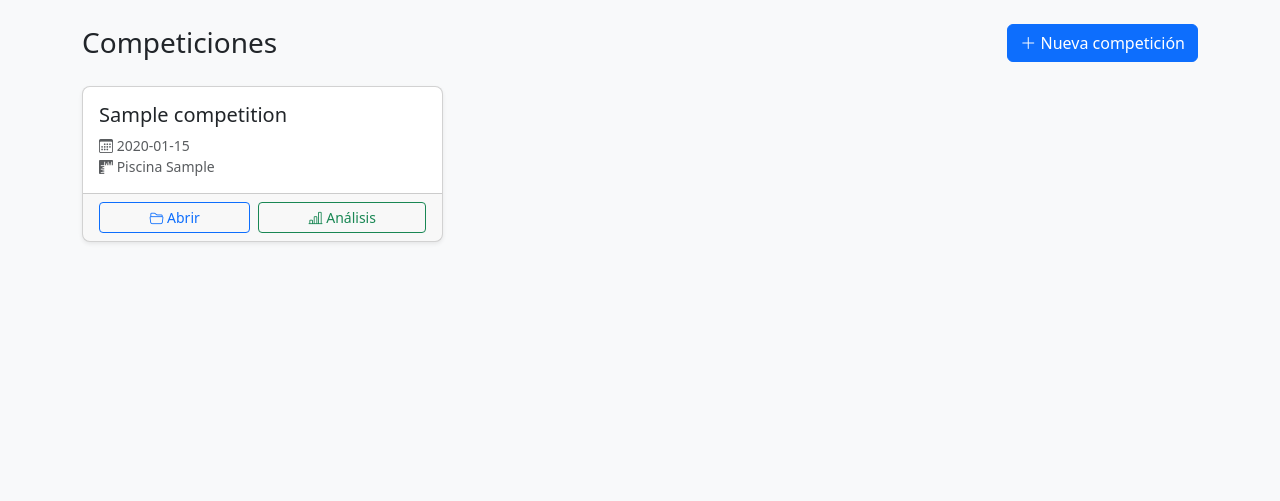
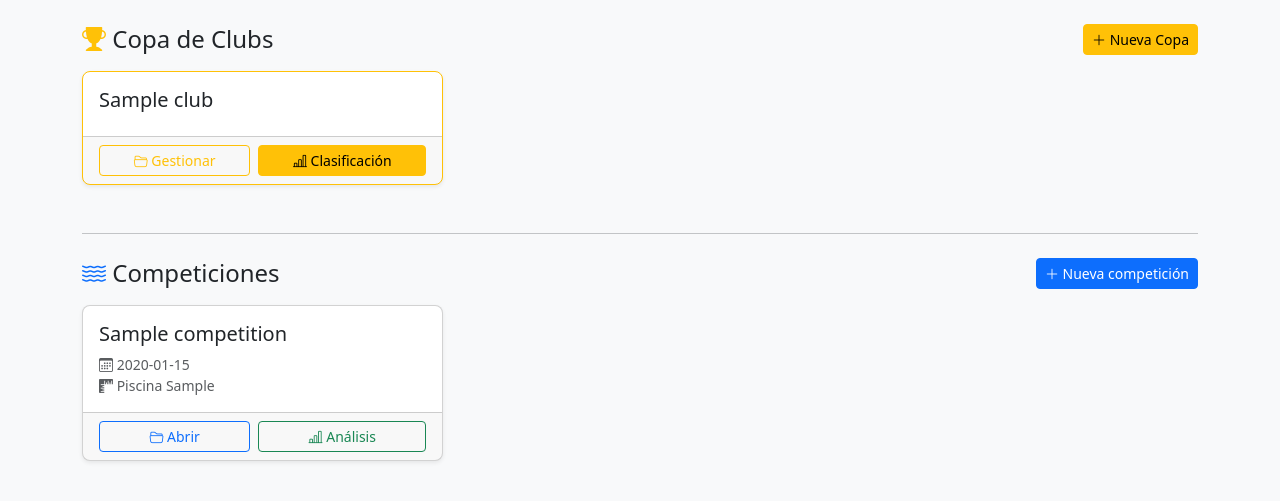
Before and after one commit to dapricu/abadononat, a Flask app: page / in a window 1280 px wide. Shown: the part 56-557 px from the top of the page. Run offline with Flask 3, Linux system fonts and the light colour scheme; tables that the repository leaves empty hold one stand-in row (values such as "Sample post").

Commit message:
Add Copa de Clubs combined club championship
New feature that groups multiple division competitions and produces a
joint club ranking as if all 24 clubs competed in a single event.

- analyzer.py: compute_copa_classification() merges all results by
  (gender, distance, stroke) across divisions, sorts by time, and
  assigns FNCV Copa points (19,16,14,13,12,11...3,2,1 for places 1-16);
  ties share the same position and points
- app.py: copa_clubs + copa_clubs_competitions tables; routes for
  creating/managing Copas, linking division competitions, and rendering
  the joint classification
- templates/copa_new.html: create a new Copa
- templates/copa.html: manage linked divisions, show scoring explanation
- templates/copa_clasificacion.html: club ranking table with expandable
  point breakdown per event, horizontal bar chart for top 20 clubs,
  and per-event detail tab with gender/stroke filters
- templates/index.html: Copa de Clubs section above competitions list

https://claude.ai/code/session_01C9rwEFZaXVx2JoyHrG7rwW

```diff
--- a/analyzer.py
+++ b/analyzer.py
@@ -185,6 +185,96 @@ def _rec_to_dict(r: ImprovementRecord) -> dict:
     }
 
 
+# Points awarded to positions 1–16 in Copa de Clubs (FNCV scoring)
+COPA_POINTS = [19, 16, 14, 13, 12, 11, 10, 9, 8, 7, 6, 5, 4, 3, 2, 1]
+
+
+def compute_copa_classification(all_results: list[dict]) -> dict:
+    """
+    Simulate a combined Copa de Clubs classification.
+
+    Takes results from multiple competitions (divisions) already tagged with
+    a 'division' key. For each event (gender + distance + stroke), merges all
+    valid finishers, sorts by result_time, and assigns Copa points:
+      1st → 19, 2nd → 16, 3rd → 14, 4th–16th → 13 down to 1, rest → 0.
+
+    Events are matched by (gender, distance, stroke) so different event
+    numbers across PDFs from different divisions are treated as the same event.
+
+    Returns:
+      {
+        'club_ranking': [{'club', 'total_points', 'events_scored', 'breakdown': {event_key: pts}}, ...],
+        'events': {
+          event_key: {
+            'gender', 'distance', 'stroke',
+            'finishers': [{'pos', 'swimmer_name', 'club', 'result_time', 'division', 'copa_points'}, ...]
+          }
+        }
+      }
+    """
+    # Group finishers by (gender, distance, stroke)
+    event_groups: dict[tuple, list[dict]] = {}
+    for r in all_results:
+        if r.get('dsq') or r.get('result_time') is None:
+            continue
+        key = (r['gender'], r['distance'], r['stroke'])
+        event_groups.setdefault(key, []).append(r)
+
+    club_points: dict[str, dict] = {}  # club → {total, events_scored, breakdown}
+    events_out: dict[str, dict] = {}
+
+    for (gender, distance, stroke), finishers in sorted(event_groups.items()):
+        # Sort by result_time ascending (fastest first); ties share the same position
+        finishers_sorted = sorted(finishers, key=lambda r: r['result_time'])
+
+        event_key = f'{gender}_{distance}m_{stroke}'
+        annotated = []
+        pos = 0
+        prev_time = None
+        prev_copa_pts = 0
+        for i, r in enumerate(finishers_sorted):
+            if r['result_time'] != prev_time:
+                pos = i + 1
+                prev_copa_pts = COPA_POINTS[pos - 1] if pos <= len(COPA_POINTS) else 0
+                prev_time = r['result_time']
+            copa_pts = prev_copa_pts
+
+            annotated.append({
+                'pos': pos,
+                'swimmer_name': r['swimmer_name'],
+                'club': r['club'],
+                'year': r.get('year', ''),
+                'result_time': r['result_time'],
+                'division': r.get('division', ''),
+                'copa_points': copa_pts,
+            })
+
+            if copa_pts > 0 and r['club']:
+                entry = club_points.setdefault(r['club'], {'total': 0, 'events_scored': 0, 'breakdown': {}})
+                entry['total'] += copa_pts
+                entry['events_scored'] += 1
+                entry['breakdown'][event_key] = entry['breakdown'].get(event_key, 0) + copa_pts
+
+        events_out[event_key] = {
+            'gender': gender,
+            'distance': distance,
+            'stroke': stroke,
+            'finishers': annotated,
+        }
+
+    club_ranking = sorted(
+        [{'club': club, **data} for club, data in club_points.items()],
+        key=lambda x: (-x['total'], x['club'])
+    )
+    for i, row in enumerate(club_ranking):
+        row['rank'] = i + 1
+
+    return {
+        'club_ranking': club_ranking,
+        'events': events_out,
+    }
+
+
 def seconds_to_time(secs: float) -> str:
     """Format float seconds as M:SS.cc string."""
     if secs is None:
--- a/app.py
+++ b/app.py
@@ -14,7 +14,7 @@ from flask import (
 from werkzeug.utils import secure_filename
 
 from parser import parse_inscriptions, parse_results
-from analyzer import analyze, seconds_to_time
+from analyzer import analyze, compute_copa_classification, seconds_to_time
 
 # ---------------------------------------------------------------------------
 # App setup
@@ -95,6 +95,19 @@ def init_db():
             result_time              REAL,
             points                   REAL,
             dsq                      INTEGER DEFAULT 0
+        );
+
+        CREATE TABLE IF NOT EXISTS copa_clubs (
+            id         INTEGER PRIMARY KEY AUTOINCREMENT,
+            name       TEXT NOT NULL,
+            created_at TEXT NOT NULL
+        );
+
+        CREATE TABLE IF NOT EXISTS copa_clubs_competitions (
+            copa_id        INTEGER NOT NULL REFERENCES copa_clubs(id) ON DELETE CASCADE,
+            competition_id INTEGER NOT NULL REFERENCES competitions(id) ON DELETE CASCADE,
+            division_name  TEXT DEFAULT '',
+            PRIMARY KEY (copa_id, competition_id)
         );
     """)
     db.commit()
@@ -181,7 +194,10 @@ def index():
     comps = db.execute(
         'SELECT * FROM competitions ORDER BY created_at DESC'
     ).fetchall()
-    return render_template('index.html', competitions=comps)
+    copas = db.execute(
+        'SELECT * FROM copa_clubs ORDER BY created_at DESC'
+    ).fetchall()
+    return render_template('index.html', competitions=comps, copas=copas)
 
 
 @app.route('/competition/new', methods=['GET', 'POST'])
@@ -363,6 +379,129 @@ def analysis_json(comp_id: int):
 
 
 # ---------------------------------------------------------------------------
+# Copa de Clubs helpers
+# ---------------------------------------------------------------------------
+
+def get_copa(copa_id: int):
+    return get_db().execute('SELECT * FROM copa_clubs WHERE id=?', (copa_id,)).fetchone()
+
+
+def _copa_competitions(db, copa_id: int) -> list[sqlite3.Row]:
+    return db.execute(
+        '''SELECT c.*, cc.division_name
+           FROM copa_clubs_competitions cc
+           JOIN competitions c ON c.id = cc.competition_id
+           WHERE cc.copa_id = ?
+           ORDER BY cc.division_name''',
+        (copa_id,)
+    ).fetchall()
+
+
+# ---------------------------------------------------------------------------
+# Copa de Clubs routes
+# ---------------------------------------------------------------------------
+
+@app.route('/copa/new', methods=['GET', 'POST'])
+def new_copa():
+    if request.method == 'POST':
+        name = request.form.get('name', '').strip()
+        if not name:
+            flash('El nombre de la Copa es obligatorio.', 'danger')
+            return redirect(url_for('new_copa'))
+        db = get_db()
+        cur = db.execute(
+            'INSERT INTO copa_clubs (name, created_at) VALUES (?,?)',
+            (name, datetime.utcnow().isoformat())
+        )
+        db.commit()
+        flash('Copa de Clubs creada.', 'success')
+        return redirect(url_for('copa', copa_id=cur.lastrowid))
+    return render_template('copa_new.html')
+
+
+@app.route('/copa/<int:copa_id>')
+def copa(copa_id: int):
+    c = get_copa(copa_id)
+    if c is None:
+        flash('Copa no encontrada.', 'danger')
+        return redirect(url_for('index'))
+    db = get_db()
+    linked = _copa_competitions(db, copa_id)
+    linked_ids = {row['id'] for row in linked}
+    all_comps = db.execute('SELECT * FROM competitions ORDER BY name').fetchall()
+    available = [comp for comp in all_comps if comp['id'] not in linked_ids]
+    return render_template('copa.html', copa=c, linked=linked, available=available)
+
+
+@app.route('/copa/<int:copa_id>/add', methods=['POST'])
+def copa_add_competition(copa_id: int):
+    c = get_copa(copa_id)
+    if c is None:
+        flash('Copa no encontrada.', 'danger')
+        return redirect(url_for('index'))
+    comp_id = request.form.get('competition_id', type=int)
+    division_name = request.form.get('division_name', '').strip()
+    if not comp_id:
+        flash('Selecciona una competición.', 'danger')
+        return redirect(url_for('copa', copa_id=copa_id))
+    db = get_db()
+    db.execute(
+        'INSERT OR IGNORE INTO copa_clubs_competitions (copa_id, competition_id, division_name) VALUES (?,?,?)',
+        (copa_id, comp_id, division_name)
+    )
+    db.commit()
+    flash('División añadida.', 'success')
+    return redirect(url_for('copa', copa_id=copa_id))
+
+
+@app.route('/copa/<int:copa_id>/remove/<int:comp_id>', methods=['POST'])
+def copa_remove_competition(copa_id: int, comp_id: int):
+    db = get_db()
+    db.execute(
+        'DELETE FROM copa_clubs_competitions WHERE copa_id=? AND competition_id=?',
+        (copa_id, comp_id)
+    )
+    db.commit()
+    flash('División eliminada de la Copa.', 'success')
+    return redirect(url_for('copa', copa_id=copa_id))
+
+
+@app.route('/copa/<int:copa_id>/delete', methods=['POST'])
+def delete_copa(copa_id: int):
+    db = get_db()
+    db.execute('DELETE FROM copa_clubs WHERE id=?', (copa_id,))
+    db.commit()
+    flash('Copa eliminada.', 'success')
+    return redirect(url_for('index'))
+
+
+@app.route('/copa/<int:copa_id>/clasificacion')
+def copa_clasificacion(copa_id: int):
+    c = get_copa(copa_id)
+    if c is None:
+        flash('Copa no encontrada.', 'danger')
+        return redirect(url_for('index'))
+    db = get_db()
+    linked = _copa_competitions(db, copa_id)
+    if not linked:
+        flash('Añade al menos una división antes de ver la clasificación.', 'warning')
+        return redirect(url_for('copa', copa_id=copa_id))
+
+    all_results: list[dict] = []
+    for row in linked:
+        comp_results = _load_results(db, row['id'])
+        division = row['division_name'] or row['name']
+        for r in comp_results:
+            r['division'] = division
+            r['competition_name'] = row['name']
+        all_results.extend(comp_results)
+
+    data = compute_copa_classification(all_results)
+    return render_template('copa_clasificacion.html', copa=c, linked=linked, data=data,
+                           seconds_to_time=seconds_to_time)
+
+
+# ---------------------------------------------------------------------------
 # Template filters
 # ---------------------------------------------------------------------------
 
--- a/templates/index.html
+++ b/templates/index.html
@@ -1,10 +1,49 @@
 {% extends 'base.html' %}
-{% block title %}Competiciones – Análisis Natación{% endblock %}
+{% block title %}Inicio – Análisis Natación{% endblock %}
 
 {% block content %}
-<div class="d-flex justify-content-between align-items-center mb-4">
-  <h1 class="h3 mb-0">Competiciones</h1>
-  <a href="{{ url_for('new_competition') }}" class="btn btn-primary">
+
+<!-- Copa de Clubs -->
+<div class="d-flex justify-content-between align-items-center mb-3">
+  <h2 class="h4 mb-0"><i class="bi bi-trophy-fill text-warning"></i> Copa de Clubs</h2>
+  <a href="{{ url_for('new_copa') }}" class="btn btn-warning btn-sm">
+    <i class="bi bi-plus-lg"></i> Nueva Copa
+  </a>
+</div>
+
+{% if copas %}
+<div class="row row-cols-1 row-cols-md-3 g-3 mb-5">
+  {% for copa in copas %}
+  <div class="col">
+    <div class="card h-100 border-warning shadow-sm">
+      <div class="card-body">
+        <h5 class="card-title">{{ copa.name }}</h5>
+      </div>
+      <div class="card-footer d-flex gap-2">
+        <a href="{{ url_for('copa', copa_id=copa.id) }}" class="btn btn-sm btn-outline-warning flex-fill">
+          <i class="bi bi-folder2-open"></i> Gestionar
+        </a>
+        <a href="{{ url_for('copa_clasificacion', copa_id=copa.id) }}" class="btn btn-sm btn-warning flex-fill">
+          <i class="bi bi-bar-chart-line"></i> Clasificación
+        </a>
+      </div>
+    </div>
+  </div>
+  {% endfor %}
+</div>
+{% else %}
+<div class="alert alert-light border mb-5 text-muted small">
+  No hay Copas creadas. Crea una Copa y añade las competiciones de cada división para
+  obtener la clasificación conjunta de clubs.
+</div>
+{% endif %}
+
+<hr class="mb-4">
+
+<!-- Competitions -->
+<div class="d-flex justify-content-between align-items-center mb-3">
+  <h2 class="h4 mb-0"><i class="bi bi-water text-primary"></i> Competiciones</h2>
+  <a href="{{ url_for('new_competition') }}" class="btn btn-primary btn-sm">
     <i class="bi bi-plus-lg"></i> Nueva competición
   </a>
 </div>
```
Also changed, not shown: templates/copa.html (added, +117 -0 lines), templates/copa_clasificacion.html (added, +184 -0 lines), templates/copa_new.html (added, +21 -0 lines).
